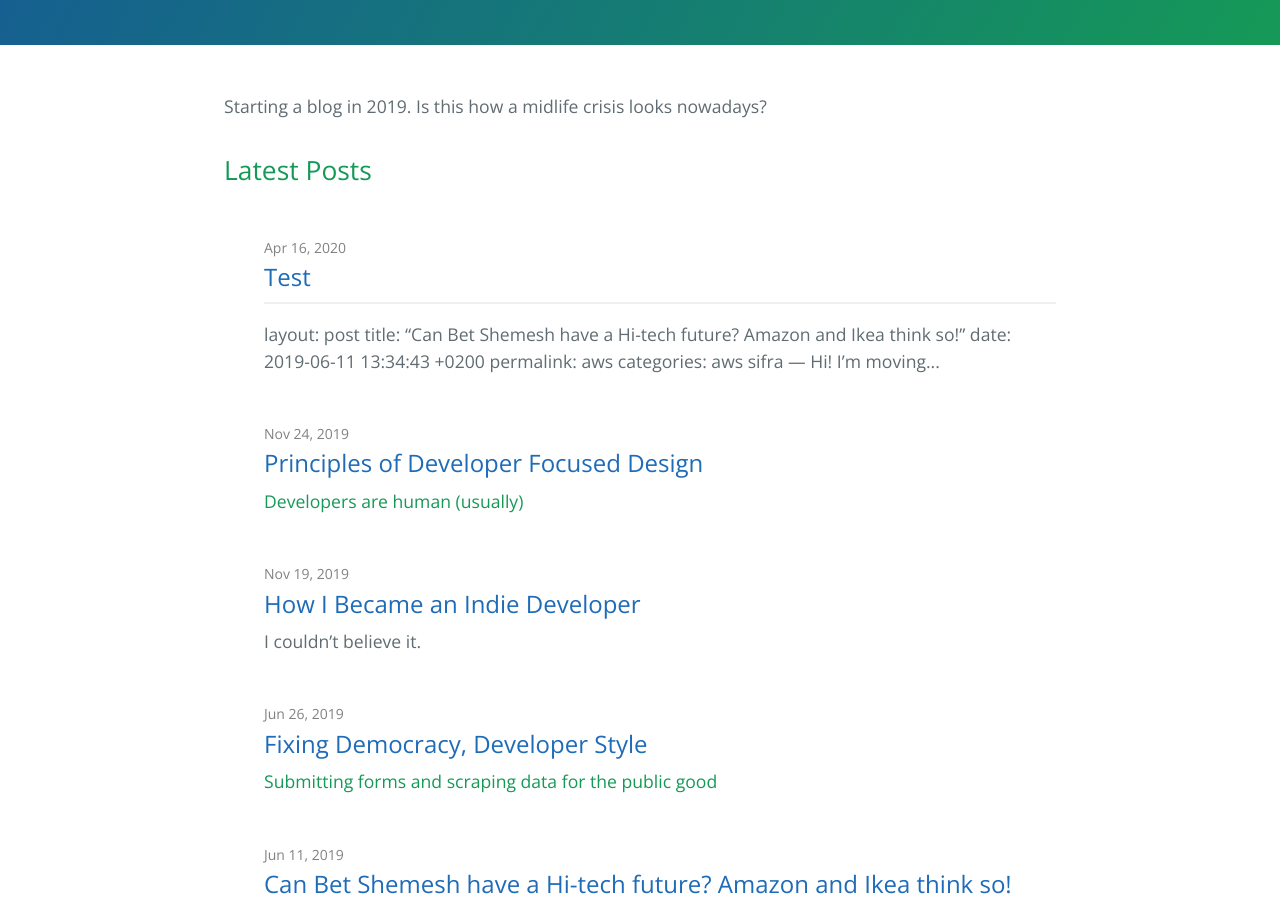
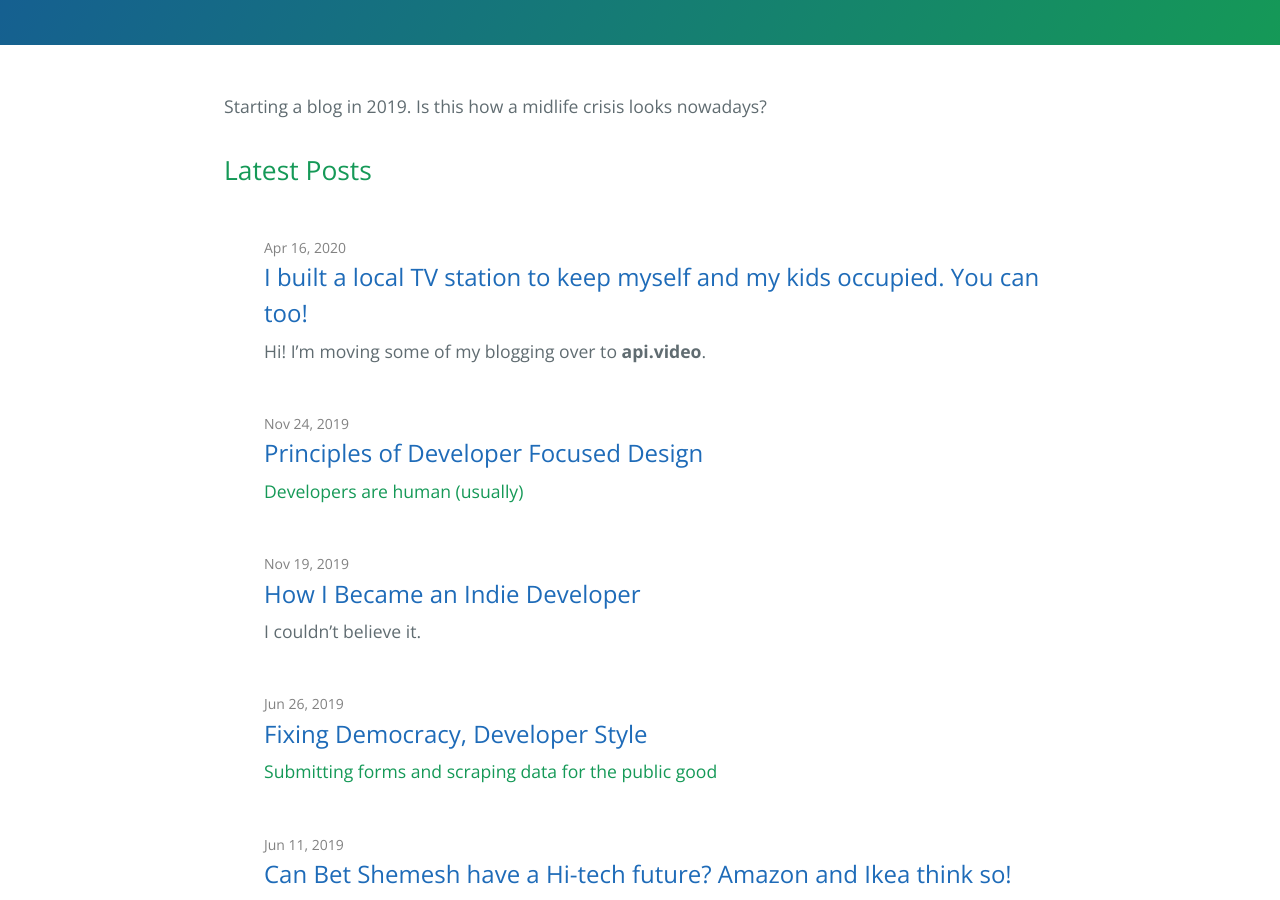
Before and after one commit to YitziG/blog, a Jekyll site: the page built from index.md, in a window 1280 px wide and 900 px high, scrolled down 394 px. Built offline with Jekyll 4.4.1, drawn with Linux system fonts in a browser that asks for light colours.

Commit message:
_posts/2020-04-16-test.md updated from https://stackedit.io/

```diff
--- a/_posts/2020-04-16-test.md
+++ b/_posts/2020-04-16-test.md
@@ -1,15 +1,11 @@
-
 ---
 layout: post
-title:  "Can Bet Shemesh have a Hi-tech future? Amazon and Ikea think so!"
-date:   2019-06-11 13:34:43 +0200
-permalink: aws
-categories: aws sifra
+title:  "I built a local TV station to keep myself and my kids occupied. You can too!"
 ---
 Hi! I'm moving some of my blogging over to **api.video**.
 
 Here is a recent post: [I built a local TV station to keep myself and my kids occupied. You can too!](https://api-video.storychief.io/i-built-a-local-tv-station-to-keep-myself-and-my-kids-occupied-you-can-too)
 <!--stackedit_data:
-eyJoaXN0b3J5IjpbLTgxMTczMzIxNiwxMDk0OTExNzI5LC0zMz
+eyJoaXN0b3J5IjpbMTQ5MTQyMzcwMywxMDk0OTExNzI5LC0zMz
 I0NTUzNjNdfQ==
 -->
```
